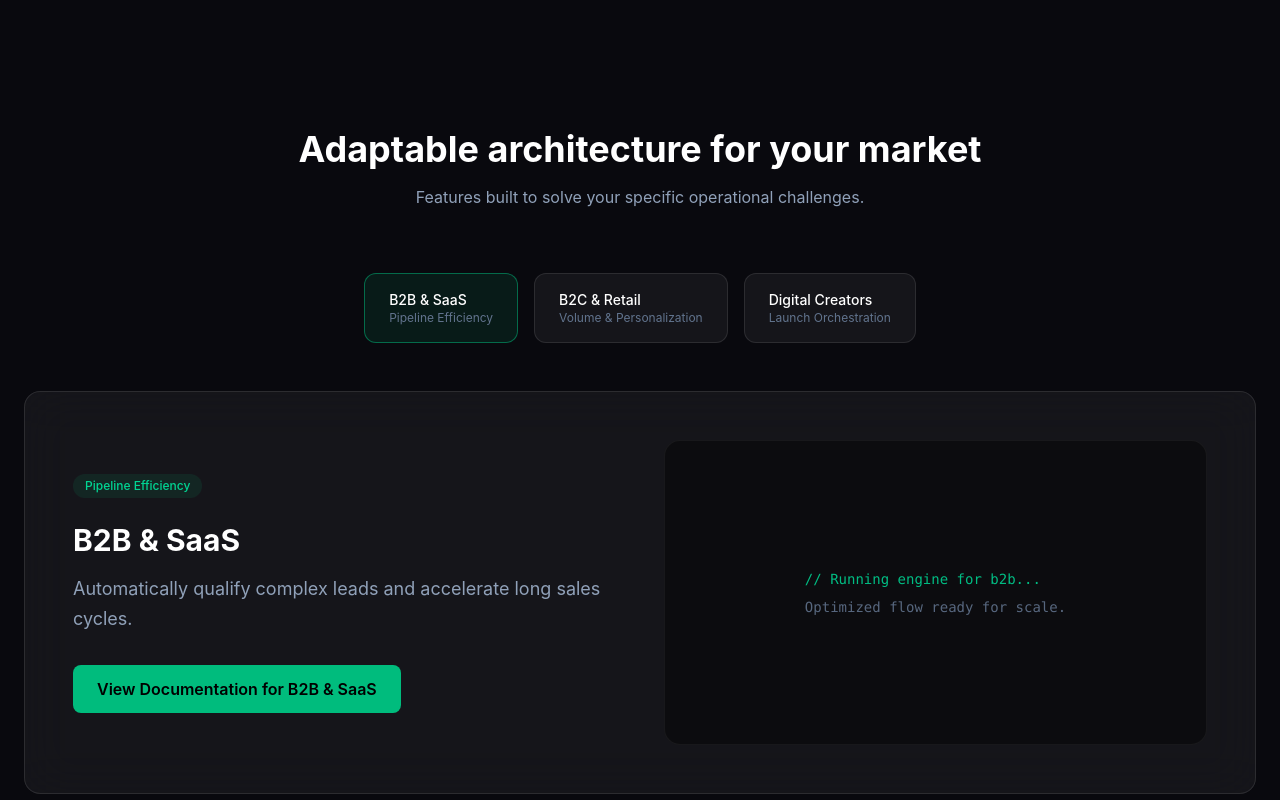
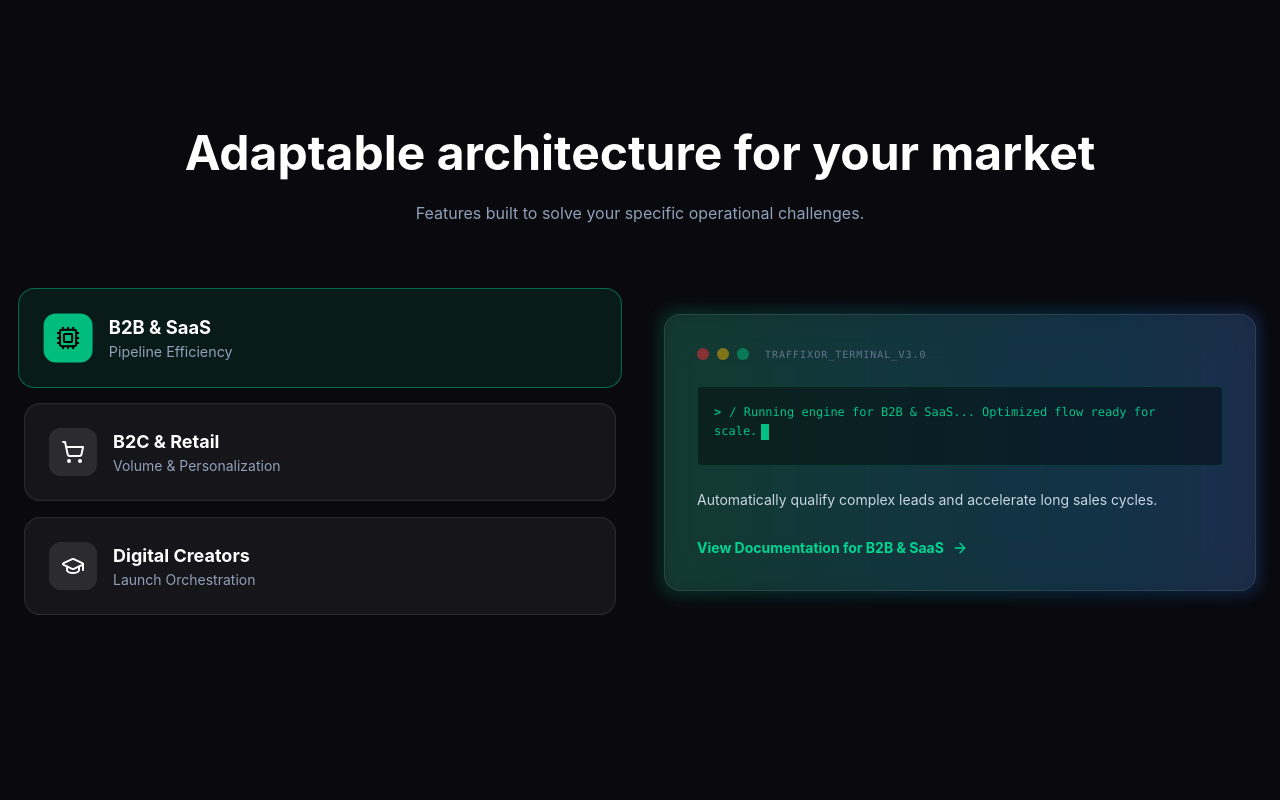
Before and after one commit to Dev-Nascimento/Site-Traffixor-Profissional, a React (Vite) app in the folder app-traffixor/: page / in a window 1280 px wide. Shown: the part 1380-2180 px from the top of the page. Built offline with nearby package versions, Linux system fonts and the light colour scheme.

Commit message:
feat(ui): adiciona efeito typewriter nos nichos e instala lucide-react

```diff
--- a/app-traffixor/package.json
+++ b/app-traffixor/package.json
@@ -13,6 +13,7 @@
     "@tailwindcss/postcss": "^4.2.0",
     "i18next": "^25.8.13",
     "i18next-browser-languagedetector": "^8.2.1",
+    "lucide-react": "^0.575.0",
     "react": "^19.2.0",
     "react-dom": "^19.2.0",
     "react-i18next": "^16.5.4"
--- a/app-traffixor/src/components/sections/NicheSolutionsSection.tsx
+++ b/app-traffixor/src/components/sections/NicheSolutionsSection.tsx
@@ -1,51 +1,117 @@
-import React, { useState } from 'react';
+import React, { useState, useEffect } from 'react';
 import { useTranslation } from 'react-i18next';
 import { GlassCard } from '../ui/GlassCard';
-import { NeonButton } from '../ui/NeonButton';
+import { Cpu, ShoppingCart, GraduationCap, ArrowRight } from 'lucide-react';
 
-type NicheTab = 'b2b' | 'b2c' | 'info';
+// Sub-componente que faz o efeito de digitação
+const TypewriterLog = ({ text }: { text: string }) => {
+  const [displayedText, setDisplayedText] = useState('');
+
+  useEffect(() => {
+    setDisplayedText(''); // Reseta o texto quando o conteúdo muda
+    let i = 0;
+    const typingInterval = setInterval(() => {
+      if (i < text.length) {
+        setDisplayedText((prev) => prev + text.charAt(i));
+        i++;
+      } else {
+        clearInterval(typingInterval);
+      }
+    }, 30); // Velocidade da digitação
+
+    return () => clearInterval(typingInterval);
+  }, [text]);
+
+  return (
+    <div className="font-mono text-[10px] md:text-xs text-emerald-400/90 leading-relaxed min-h-[40px]">
+      <span className="text-emerald-500 mr-2 font-bold">{'>'}</span>
+      {displayedText}
+      <span className="animate-pulse ml-1 text-emerald-400 bg-emerald-400 w-2 h-4 inline-block align-middle"></span>
+    </div>
+  );
+};
 
 export const NicheSolutionsSection: React.FC = () => {
   const { t } = useTranslation();
-  const [activeTab, setActiveTab] = useState<NicheTab>('b2b');
+  const [activeNiche, setActiveNiche] = useState<'b2b' | 'b2c' | 'info'>('b2b');
 
-  const contentMap = {
-    b2b: { title: t('niche.b2b_title'), focus: t('niche.b2b_focus'), desc: t('niche.b2b_desc') },
-    b2c: { title: t('niche.b2c_title'), focus: t('niche.b2c_focus'), desc: t('niche.b2c_desc') },
-    info: { title: t('niche.info_title'), focus: t('niche.info_focus'), desc: t('niche.info_desc') }
-  };
+  const niches = [
+    { id: 'b2b', icon: Cpu, title: t('niche.b2b_title') },
+    { id: 'b2c', icon: ShoppingCart, title: t('niche.b2c_title') },
+    { id: 'info', icon: GraduationCap, title: t('niche.info_title') },
+  ];
+
+  // Monta a frase que será digitada baseada no nicho ativo
+  const logMessage = `${t('niche.engine')} ${t(`niche.${activeNiche}_title`)}... ${t('niche.flow')}`;
 
   return (
-    <section id="solutions" className="py-24 relative z-10">
+    <section id="solutions" className="py-24 relative overflow-hidden">
       <div className="max-w-7xl mx-auto px-6">
         <div className="text-center mb-16">
-          <h2 className="text-3xl md:text-4xl font-bold mb-4">{t('niche.title')}</h2>
+          <h2 className="text-3xl md:text-5xl font-bold mb-6">{t('niche.title')}</h2>
           <p className="text-slate-400 max-w-2xl mx-auto">{t('niche.subtitle')}</p>
         </div>
-        <div className="flex flex-col md:flex-row justify-center gap-4 mb-12">
-          {(Object.keys(contentMap) as NicheTab[]).map((tab) => (
-            <button key={tab} onClick={() => setActiveTab(tab)} className={`px-6 py-4 rounded-xl text-left transition-all border ${activeTab === tab ? 'bg-emerald-500/10 border-emerald-500/50' : 'bg-white/5 border-white/10'}`}>
-              <p className="text-sm font-medium text-white">{contentMap[tab].title}</p>
-              <p className="text-xs text-slate-500">{contentMap[tab].focus}</p>
+
+        <div className="grid lg:grid-cols-2 gap-12 items-center">
+          {/* Lado Esquerdo: Seleção de Nichos */}
+          <div className="space-y-4">
+            {niches.map((niche) => {
+              const Icon = niche.icon;
+              const isActive = activeNiche === niche.id;
+
+              return (
+                <button
+                  key={niche.id}
+                  onClick={() => setActiveNiche(niche.id as any)}
+                  className={`w-full text-left p-6 rounded-2xl transition-all duration-300 border ${
+                    isActive
+                      ? 'bg-emerald-500/10 border-emerald-500/50 scale-[1.02]'
+                      : 'bg-white/5 border-white/10 hover:border-white/20'
+                  }`}
+                >
+                  <div className="flex items-center gap-4">
+                    <div className={`p-3 rounded-xl ${isActive ? 'bg-emerald-500 text-black' : 'bg-white/10 text-white'}`}>
+                      <Icon size={24} />
+                    </div>
+                    <div>
+                      <h3 className="font-bold text-lg">{niche.title}</h3>
+                      <p className="text-sm text-slate-400">{t(`niche.${niche.id}_focus`)}</p>
+                    </div>
+                  </div>
                 </button>
-          ))}
+              );
+            })}
           </div>
-        <GlassCard glow className="p-8 md:p-12">
-          <div className="grid md:grid-cols-2 gap-12 items-center">
-            <div>
-              <div className="inline-flex items-center gap-2 px-3 py-1 rounded-full bg-emerald-500/10 text-emerald-400 text-xs font-medium mb-6">{contentMap[activeTab].focus}</div>
-              <h3 className="text-2xl md:text-3xl font-bold mb-4">{contentMap[activeTab].title}</h3>
-              <p className="text-slate-400 text-lg leading-relaxed mb-8">{contentMap[activeTab].desc}</p>
-              <NeonButton>{t('niche.btn')} {contentMap[activeTab].title}</NeonButton>
+
+          {/* Lado Direito: Visualizador de Automação (A Caixinha) */}
+          <div className="relative group">
+            <div className="absolute -inset-1 bg-gradient-to-r from-emerald-500/30 to-blue-500/30 rounded-2xl blur opacity-75 group-hover:opacity-100 transition duration-1000"></div>
+            <GlassCard className="relative p-8 border-white/10 bg-black/60 backdrop-blur-xl">
+              <div className="flex items-center gap-2 mb-6">
+                <div className="w-3 h-3 rounded-full bg-red-500/50"></div>
+                <div className="w-3 h-3 rounded-full bg-yellow-500/50"></div>
+                <div className="w-3 h-3 rounded-full bg-emerald-500/50"></div>
+                <span className="text-[10px] text-slate-500 ml-2 font-mono uppercase tracking-widest">Traffixor_Terminal_v3.0</span>
               </div>
-            <div className="aspect-video rounded-2xl bg-black/40 border border-white/5 p-4 flex items-center justify-center">
-               <div className="text-emerald-400 font-mono text-sm animate-pulse">
-                  {t('niche.engine')} {activeTab}...<div className="mt-2 text-slate-500">{t('niche.flow')}</div>
+
+              <div className="space-y-6">
+                <div className="p-4 bg-black/40 rounded border border-emerald-500/20 min-h-[80px]">
+                  <TypewriterLog text={logMessage} />
+                </div>
+
+                <div className="space-y-3">
+                   <p className="text-slate-300 text-sm">{t(`niche.${activeNiche}_desc`)}</p>
+                   <div className="pt-4">
+                     <button className="flex items-center gap-2 text-emerald-400 text-sm font-bold hover:gap-3 transition-all group-hover:text-emerald-300">
+                       {t('niche.btn')} {t(`niche.${activeNiche}_title`)} <ArrowRight size={16} />
+                     </button>
                    </div>
                 </div>
               </div>
             </GlassCard>
           </div>
+        </div>
+      </div>
     </section>
   );
 };
```
Also changed, not shown: 1 other file (tests, documents, lock files or other folders). Lines whose indentation alone changed are shown as unchanged.
